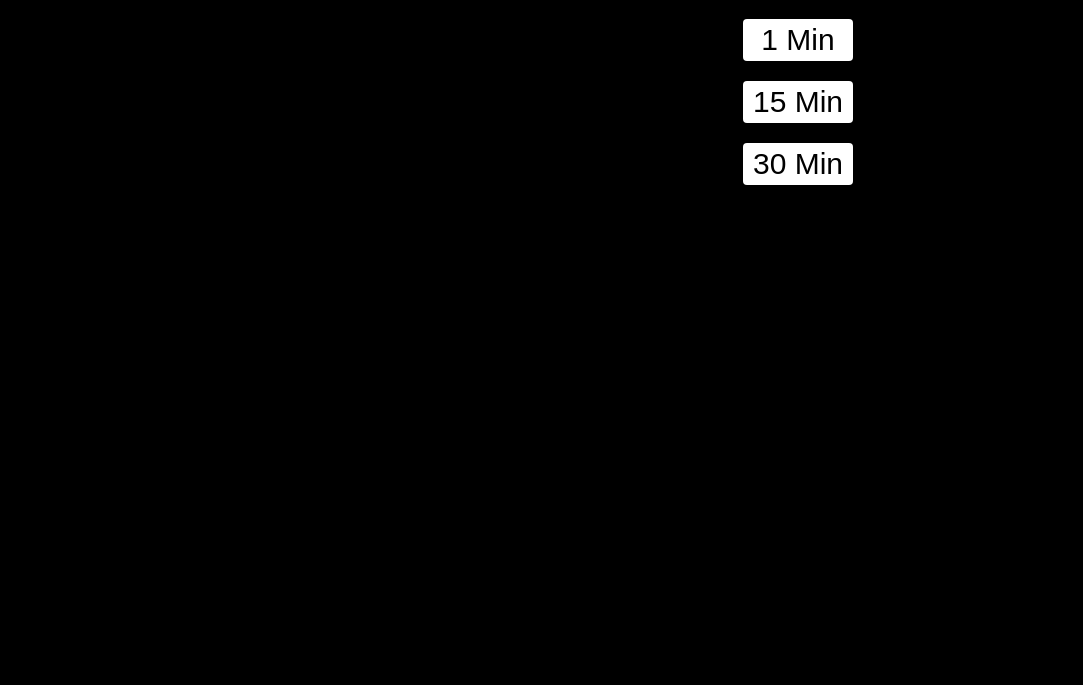
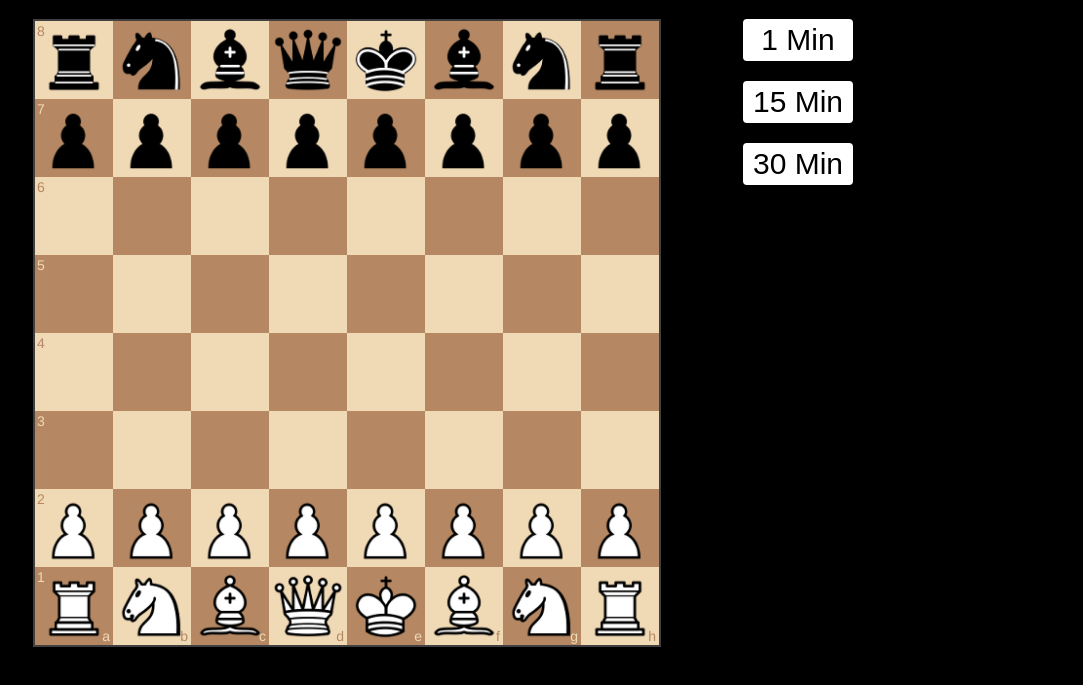
Before and after one commit to Harsh530511/chesss, a website: page public/index.html in a window 1280 px wide. Shown: the part 61-746 px from the top of the page, without its empty margins (197-1280 px from the left). Drawn offline with nearby package versions, Linux system fonts and the light colour scheme; files that its build step writes are made by us from their sources; no server answers.

Commit message:
Update index.html

```diff
--- a/public/index.html
+++ b/public/index.html
@@ -17,13 +17,13 @@
     integrity="sha256-/JqT3SQfawRcv/BIHPThkBvs0OEvtFFmqPF/lYI/Cxo=" crossorigin="anonymous"></script>
 
   <!-- chess.js -->
-  <script src=".public/chess.js"></script>
+  <script src="/chess.js"></script>
 
   <!-- chessboard.js CSS -->
-  <link rel="stylesheet" href=".public/lib/chessboardjs/css/chessboard-1.0.0.min.css">
+  <link rel="stylesheet" href="/lib/chessboardjs/css/chessboard-1.0.0.min.css">
 
   <!-- Custom CSS -->
-  <link rel="stylesheet" href=".public/style.css">
+  <link rel="stylesheet" href="/style.css">
 
   <!-- Socket.IO -->
  <script src="https://cdn.socket.io/4.8.1/socket.io.min.js"
@@ -63,7 +63,7 @@
   <script src="/lib/chessboardjs/js/chessboard-1.0.0.min.js"></script>
 
   <!-- Custom Script -->
-  <script src=".public/script.js"></script>
+  <script src="/script.js"></script>
 </body>
 
 </html>
```
